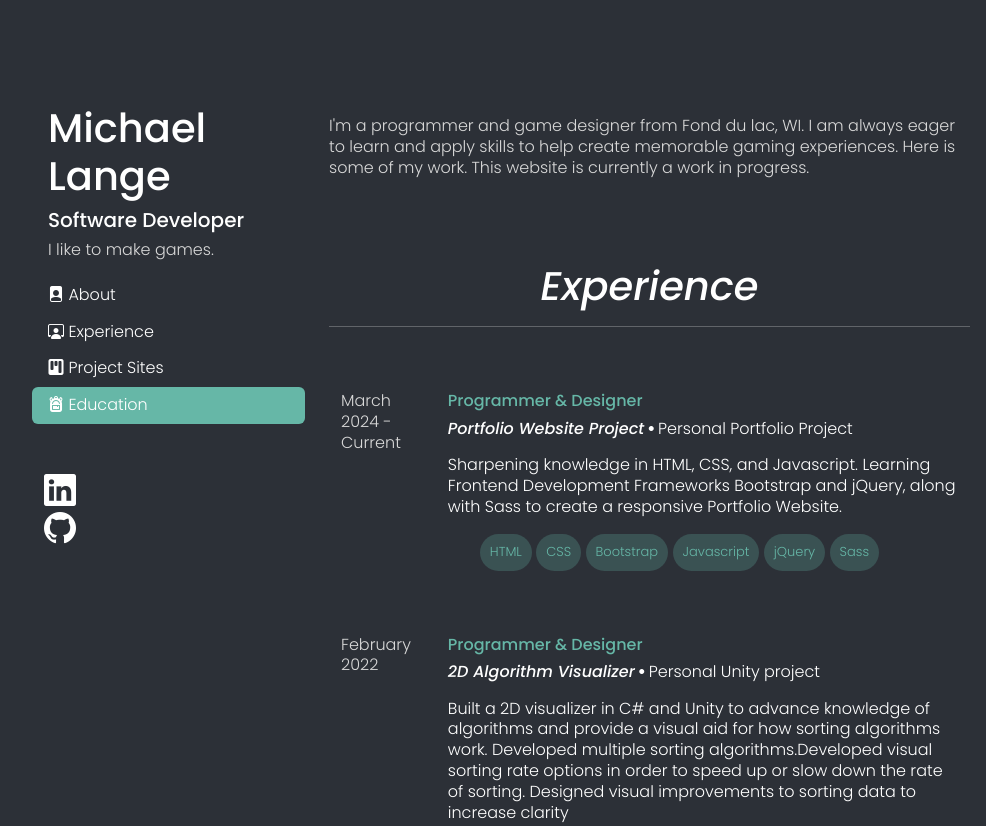
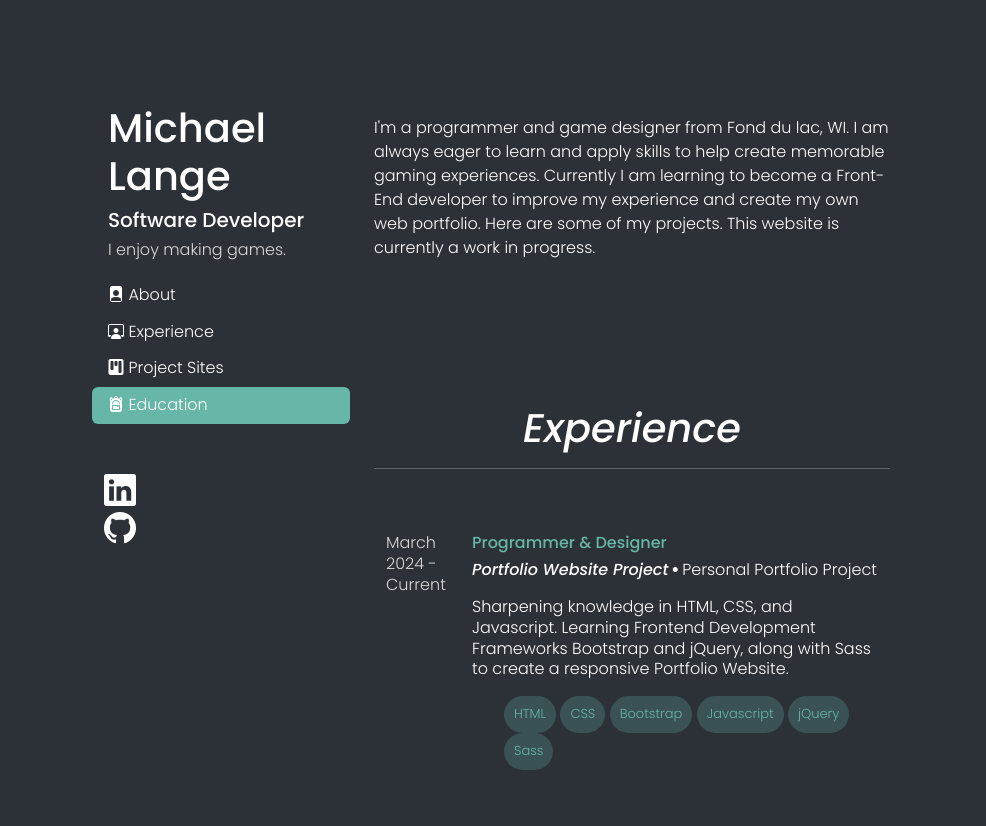
Before and after one commit to Michael-lange/Portfolio, a website: page index.html in a window 1280 px wide. Shown: the top 826 px of the page, without its empty margins (38-1024 px from the left). Drawn offline with nearby package versions, Linux system fonts and the light colour scheme.

Commit message:
added padding to left side of 1st column. updated about section texrt. added margin to experience section.  Changed nav-link focus color to white.

```diff
--- a/index.html
+++ b/index.html
@@ -20,7 +20,7 @@
   <body class="bkg poppins-light">
     <div class="container">
 
-        <div class="row mt-5">
+        <div class="row ms-5 mt-5">
             <!--left col-->
             <div class="col-md-3 mt-5">
                 <div class="sticky-md-top mt-2">
@@ -31,16 +31,16 @@
                         <h5 class="ms-1">Software Developer</h5>
                     </div>
                     <div class="row">
-                        <p class="lightgray ms-1">I like to make games.</p>
+                        <p class="lightgray ms-1">I enjoy making games.</p>
                     </div>
                     <div class="row">
                         <ul class="nav flex-column nav-pills">
                             <nav id="quick-links">
                                 <li class="nav-item">
-                                    <a class="nav-link active" aria-current="page" href="#about"><i class="bi bi-file-person-fill"></i> About</a>
+                                    <a class="nav-link" aria-current="page" href="#about"><i class="bi bi-file-person-fill"></i> About</a>
                                   </li>
                                   <li class="nav-item">
-                                    <a class="nav-link" href="#experience"><i class="bi bi-person-workspace"></i> Experience</a>
+                                    <a class="nav-link active" href="#experience"><i class="bi bi-person-workspace"></i> Experience</a>
                                   </li>
                                   <li class="nav-item">
                                       <a class="nav-link" href="#projects"><i class="bi bi-kanban-fill"></i> Project Sites</a>
@@ -80,17 +80,20 @@
 
             </div>
             <!--right col-->
-            <div class="col-md-7 mt-5" data-bs-spy="scroll" data-bs-target="#quick-links"  data-bs-smooth-scroll="true">
+            <div class="col-md-6 mt-5" data-bs-spy="scroll" data-bs-target="#quick-links"  data-bs-smooth-scroll="true">
                 <section id="about">
                     <div class="row">
-                        <p class="lightgray">I'm a programmer and game designer from Fond du lac, WI. I am always eager to learn and apply skills to help create memorable gaming experiences. Here is some of my work. This website is currently a work in progress.</p>
+                        <p class="lh-base mb-5">I'm a programmer and game designer from Fond du lac, WI. I am always eager to learn and apply skills to help create memorable gaming experiences.
+                            Currently I am learning to become a Front-End developer to improve my experience and create my own web portfolio.  Here are some of my projects. This website is currently
+                             a work in progress.
+                            </p>
                     </div>
                 </section>
-                <section id="experience">
-                    <h1 class="text-center poppins-medium-italic pt-5">Experience</h1>
+                <section>
+                    <h1 class="text-center poppins-medium-italic mt-5 pt-5">Experience</h1>
                     <hr>
                     <!--Experience #1-->
-                    <div class="row mx-auto pt-5">
+                    <div id="experience" class="row mx-auto pt-5">
                         <div class="col-2">
                             <p class="lightgray">March 2024 - Current</p>
                         </div>
--- a/src/sass/_variables.scss
+++ b/src/sass/_variables.scss
@@ -2,3 +2,4 @@ $primary-color:#2c3037;
 $accent-color:#66b7a7;
 
 $nav-pills-link-active-bg: $accent-color;
+$nav-link-disabled-color:$accent-color;
--- a/src/sass/index.scss
+++ b/src/sass/index.scss
@@ -6,6 +6,9 @@
     color: $accent-color;
 }
 
+.nav-link:focus{
+  color: white;
+}
 
 .nav-link{
     color: white;
@@ -20,6 +23,7 @@ a:link{
     text-decoration: none;
     color: white;
 }
+
 
 a:hover{
   color: $accent-color;
```
Also changed, not shown: src/css/index.css.
